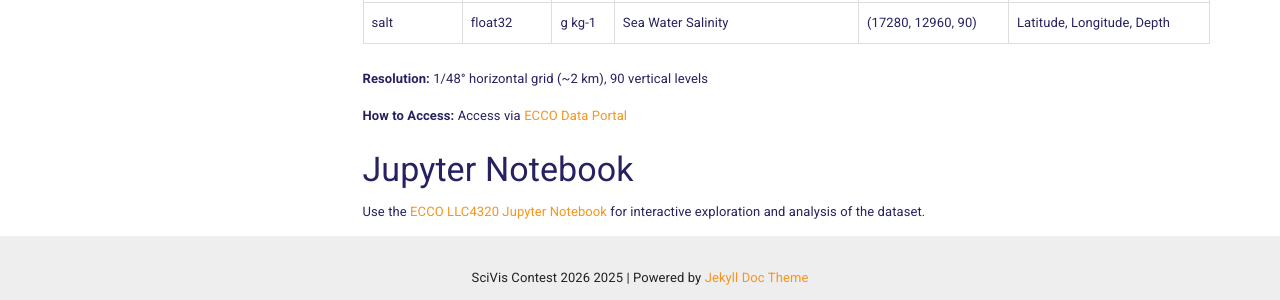
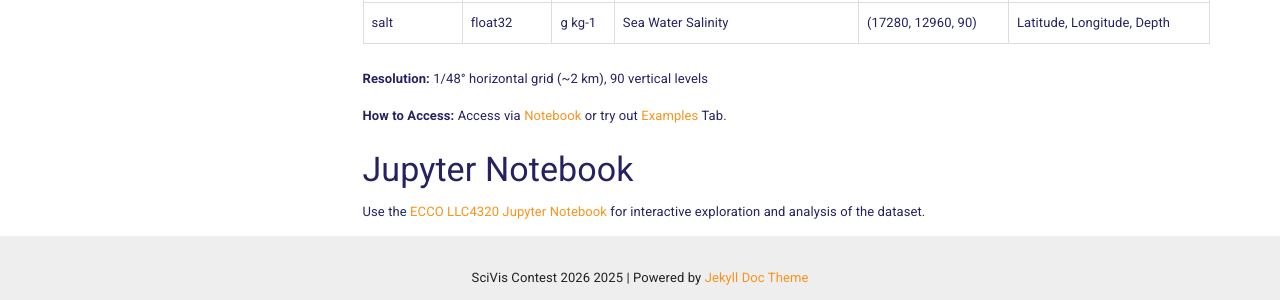
Before and after one commit to sciviscontest2026/sciviscontest2026.github.io, a Jekyll site: the page built from data/index.md, in a window 1280 px wide and 1275 px high. Shown: the part 972-1272 px from the top of the window. Built offline with Jekyll 4.4.1, drawn with Linux system fonts in a browser that asks for light colours.

Commit message:
fix broken links

```diff
--- a/data/index.md
+++ b/data/index.md
@@ -189,9 +189,9 @@
                 </tbody>
             </table>
             <p><strong>Resolution:</strong> 1/48° horizontal grid (~2 km), 90 vertical levels</p>
-            <p><strong>How to Access:</strong> Access via <a href="#">ECCO Data Portal</a></p>
+            <p><strong>How to Access:</strong> Access via <a href="https://github.com/aashishpanta0/IEEE_SciVis_Notebooks_Examples/blob/main/ieee_scivis_llc4320.ipynb">Notebook</a> or try out <a href='{{ site.baseurl }}/examples/'>Examples</a> Tab.</p>
             <h3>Jupyter Notebook</h3>
-            <p>Use the <a href="#">ECCO LLC4320 Jupyter Notebook</a> for interactive exploration and analysis of the dataset.</p>
+            <p>Use the <a href="https://github.com/aashishpanta0/IEEE_SciVis_Notebooks_Examples/blob/main/ieee_scivis_llc4320.ipynb">ECCO LLC4320 Jupyter Notebook</a> for interactive exploration and analysis of the dataset.</p>
         </div>
 
         <div id="data2" class="data-content" style="display:none;">
@@ -401,7 +401,7 @@
                 </tbody>
             </table>
             <p><strong>Resolution:</strong> 1/24° horizontal grid (~4 km), 90 vertical levels</p>
-            <p><strong>How to Access:</strong> Access via <a href="https://github.com/aashishpanta0/IEEE_SciVis_Notebooks_Examples">Notebooks</a> or see <a href='{{ site.baseurl }}/examples/'>Examples<a> Tab.</p>
+            <p><strong>How to Access:</strong> Access via <a href="https://github.com/aashishpanta0/IEEE_SciVis_Notebooks_Examples">Notebooks</a> or see <a href='{{ site.baseurl }}/examples/'>Examples</a> Tab.</p>
             <h3>Jupyter Notebook</h3>
             <p>Use the <a href="https://github.com/aashishpanta0/IEEE_SciVis_Notebooks_Examples/blob/main/ieee_scivis_dyamond_ocean-Copy1.ipynb">DYAMOND Jupyter Notebook</a> for interactive exploration and analysis of the dataset.</p>
         </div>
```
